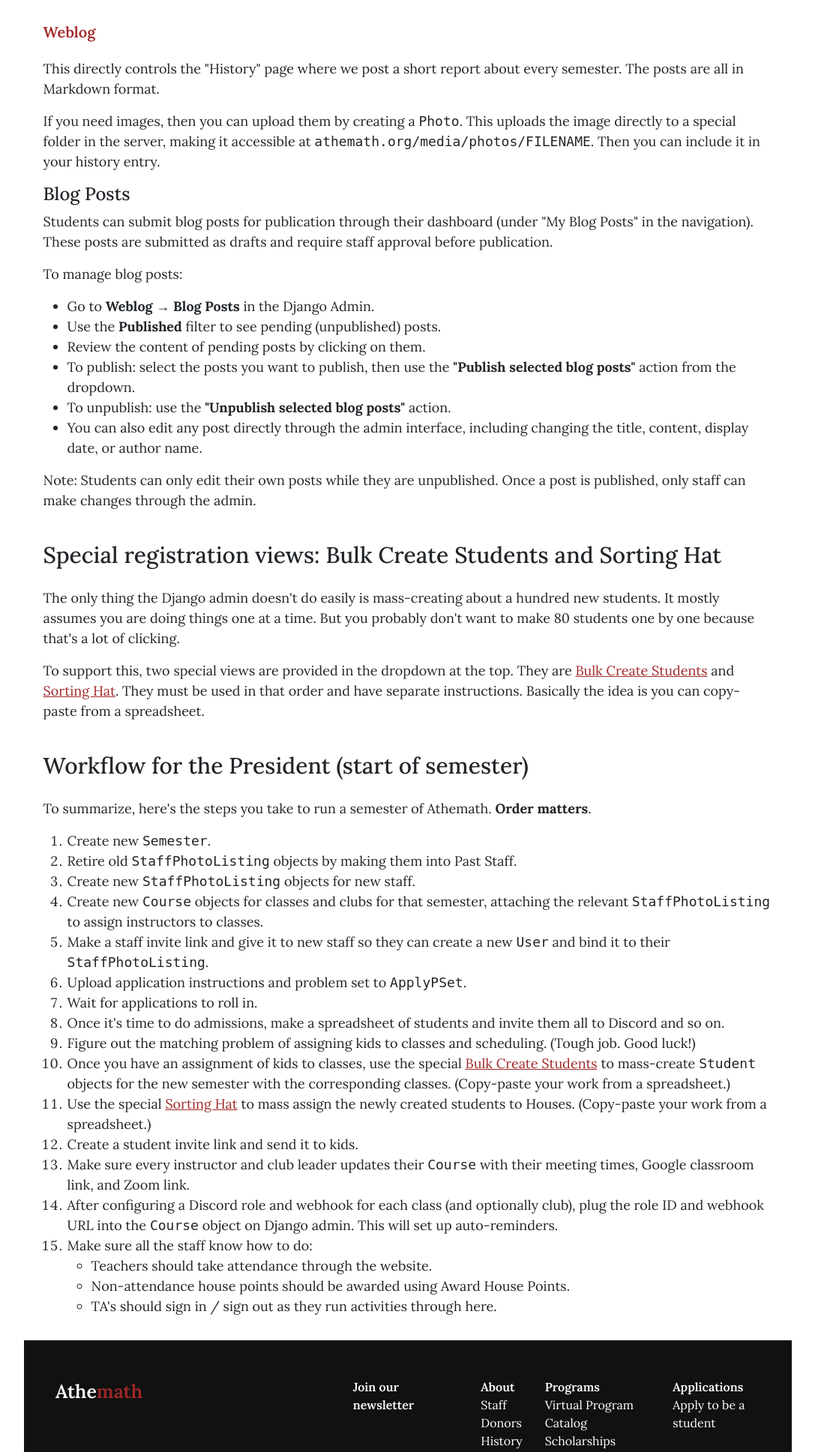
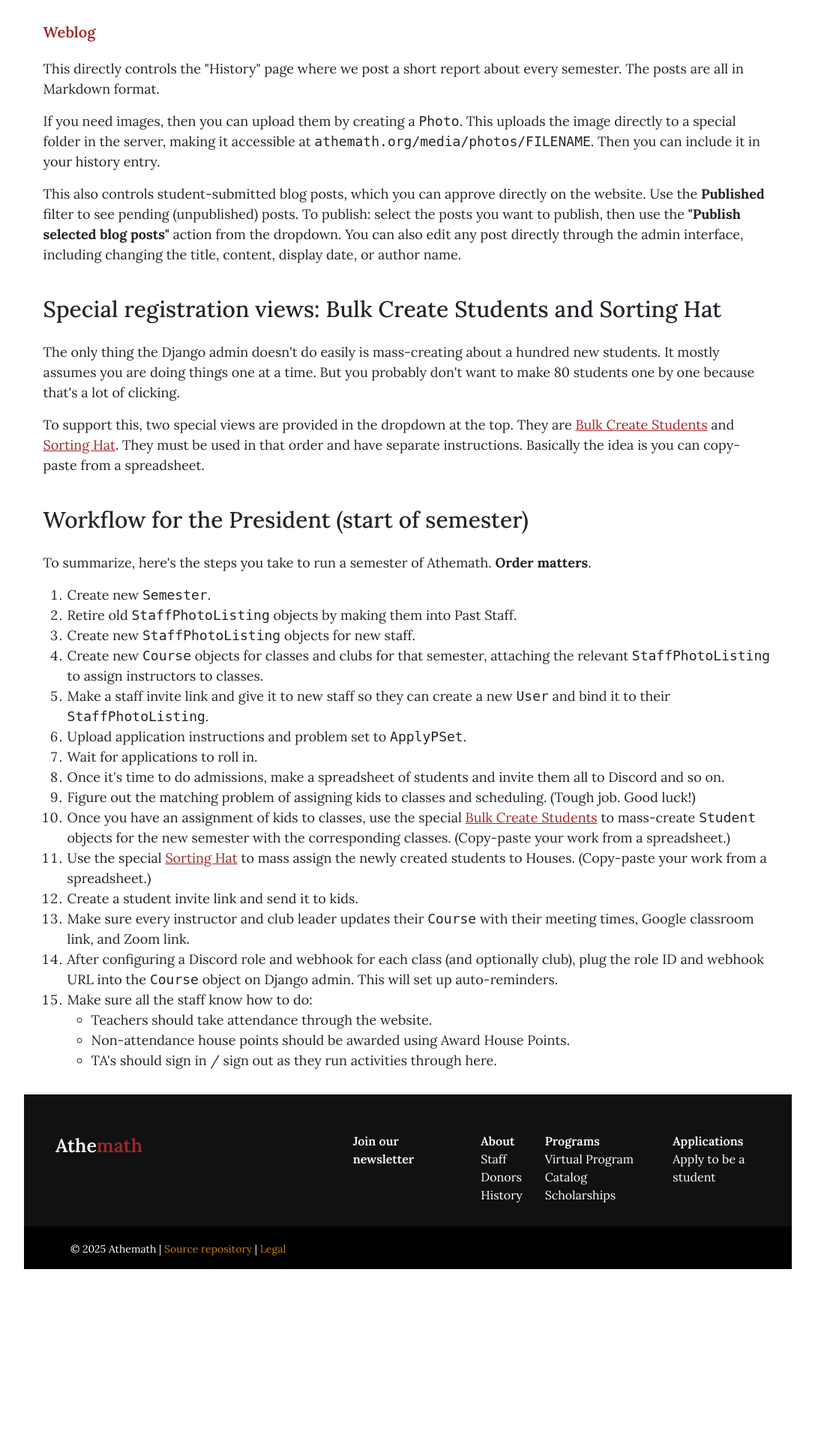
Before and after one commit to vEnhance/athe-web, a Django app: page /admin-manual/ in a window 1280 px wide. Shown: the part 2147-4084 px from the top of the page at 75% size, without its empty margins (96-1183 px from the left). After the commit the page ends 3840 px from the top, so only its background shows below. Run offline with Django 4.2, Linux system fonts and the light colour scheme; the visitor is signed in with stand-in values (Sample User, id 1); parts of the project's set-up code (start-up, migrations or seed data) failed here and were passed over; some libraries are stand-ins or nearby versions.

Commit message:
docs: more concise explanation of blog admin

```diff
--- a/home/templates/home/manual.html
+++ b/home/templates/home/manual.html
@@ -153,36 +153,14 @@
             making it accessible at <tt>athemath.org/media/photos/FILENAME</tt>.
             Then you can include it in your history entry.
         </p>
-        <h4>Blog Posts</h4>
         <p>
-            Students can submit blog posts for publication through their dashboard
-            (under "My Blog Posts" in the navigation).
-            These posts are submitted as drafts and require staff approval before publication.
-        </p>
-        <p>To manage blog posts:</p>
-        <ul>
-            <li>
-                Go to <strong>Weblog &rarr; Blog Posts</strong> in the Django Admin.
-            </li>
-            <li>
-                Use the <strong>Published</strong> filter to see pending (unpublished) posts.
-            </li>
-            <li>Review the content of pending posts by clicking on them.</li>
-            <li>
-                To publish: select the posts you want to publish,
-                then use the <strong>"Publish selected blog posts"</strong> action from the dropdown.
-            </li>
-            <li>
-                To unpublish: use the <strong>"Unpublish selected blog posts"</strong> action.
-            </li>
-            <li>
-                You can also edit any post directly through the admin interface,
-                including changing the title, content, display date, or author name.
-            </li>
-        </ul>
-        <p>
-            Note: Students can only edit their own posts while they are unpublished.
-            Once a post is published, only staff can make changes through the admin.
+            This also controls student-submitted blog posts,
+            which you can approve directly on the website.
+            Use the <strong>Published</strong> filter to see pending (unpublished) posts.
+            To publish: select the posts you want to publish,
+            then use the <strong>"Publish selected blog posts"</strong> action from the dropdown.
+            You can also edit any post directly through the admin interface,
+            including changing the title, content, display date, or author name.
         </p>
         <h2>Special registration views: Bulk Create Students and Sorting Hat</h2>
         <p>
```
